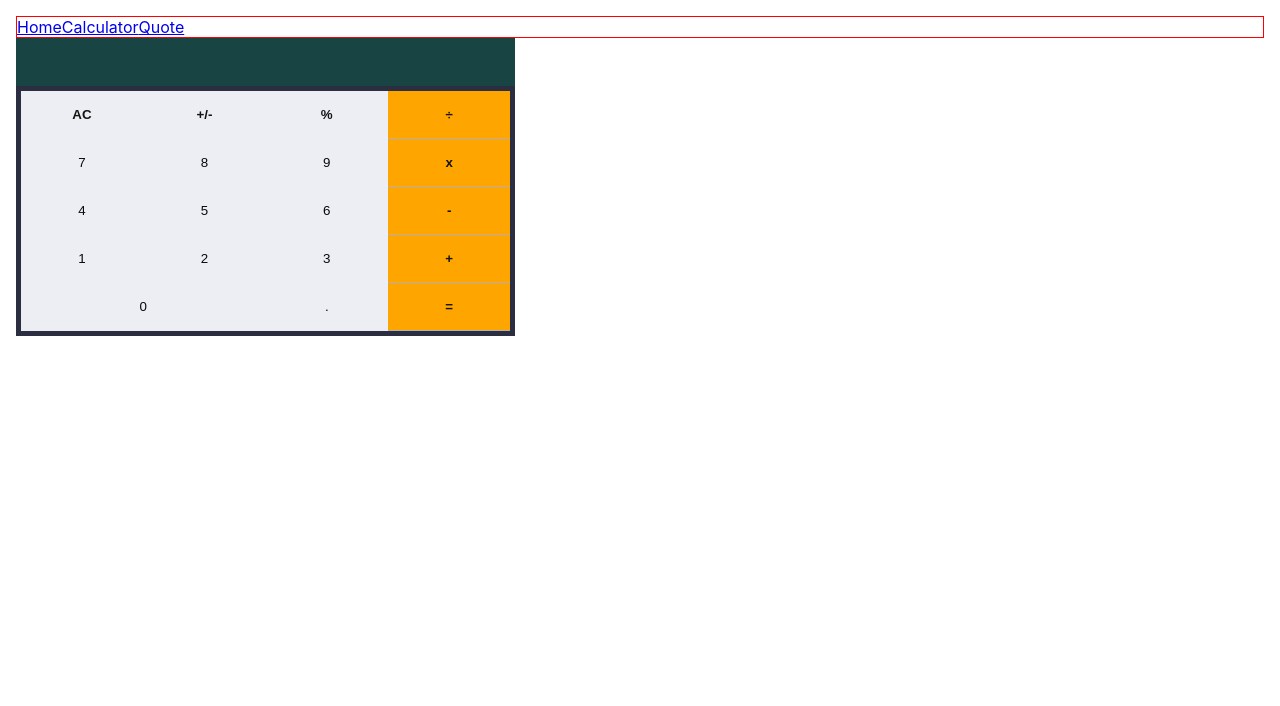
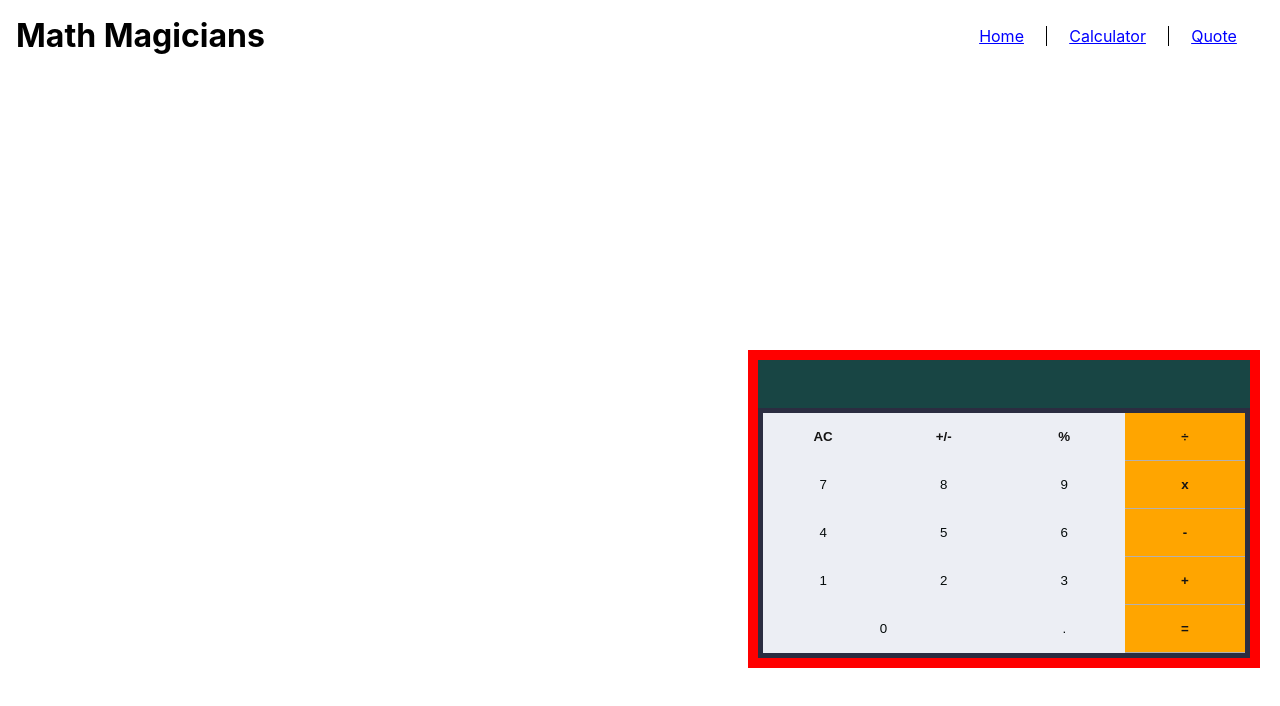
Before and after one commit to shahnawaza75/first-react-project, a React (Create React App) app: page /calculator in a window 1280 px wide. Shown: the top 706 px of the page. Built offline with nearby package versions, Linux system fonts and the light colour scheme.

Commit message:
style all the files

```diff
--- /dev/null
+++ b/src/components/Calculator.css
@@ -0,0 +1,7 @@
+.calculator-div {
+    border: 10px solid red;
+    position: absolute;
+    top: 350px;
+    right: 20px;
+
+}
--- a/src/components/Calculator.js
+++ b/src/components/Calculator.js
@@ -1,5 +1,6 @@
 import React, { useState } from 'react';
 import calculate from '../logic/calculate';
+import './Calculator.css';
 
 const Calculator = () => {
   const [state, setState] = useState({
--- a/src/components/Home.js
+++ b/src/components/Home.js
@@ -2,8 +2,7 @@ import React from 'react';
 
 const Home = () => (
   <div className="header">
-    <span className="title">Home</span>
+    <h4 className="title">Welcome to our home page</h4>
   </div>
 );
-
 export default Home;
--- a/src/components/Navbar.css
+++ b/src/components/Navbar.css
@@ -1,5 +1,26 @@
-
 .navbar {
   display: flex;
-  border: 1px solid red;
+  justify-content: space-between;
 }
+
+.Navbar-links {
+  justify-content: space-evenly;
+  padding: 10px 5px;
+  width: 25%;
+  display: flex;
+}
+
+.NavLink {
+  /* padding: 10px; */
+  color: blue;
+}
+
+.divline {
+  background-color: black;
+  width: 1px;
+  height: 20px;
+}
+
+h4 {
+  margin-top: 30px;
+}
--- a/src/components/Navbar.js
+++ b/src/components/Navbar.js
@@ -4,21 +4,14 @@ import './Navbar.css';
 
 const Navbar = () => (
   <div className="navbar">
-
-    <div>
-      <Link to="/">Home</Link>
+  <h1>Math Magicians</h1>
+    <div className='Navbar-links'>
+      <div><Link className='NavLink' to="/">Home</Link></div>
+        <div className='divline'></div>
+      <div><Link className='NavLink' to="/calculator">Calculator</Link></div>
+          <div className='divline'></div>
+      <div><Link className='NavLink' to="/quote">Quote</Link></div>
     </div>
-
-    <div>
-      <Link to="/calculator">Calculator</Link>
-    </div>
-
-    <div>
-      <Link to="/quote">Quote</Link>
-    </div>
-
   </div>
-
 );
-
 export default Navbar;
```
